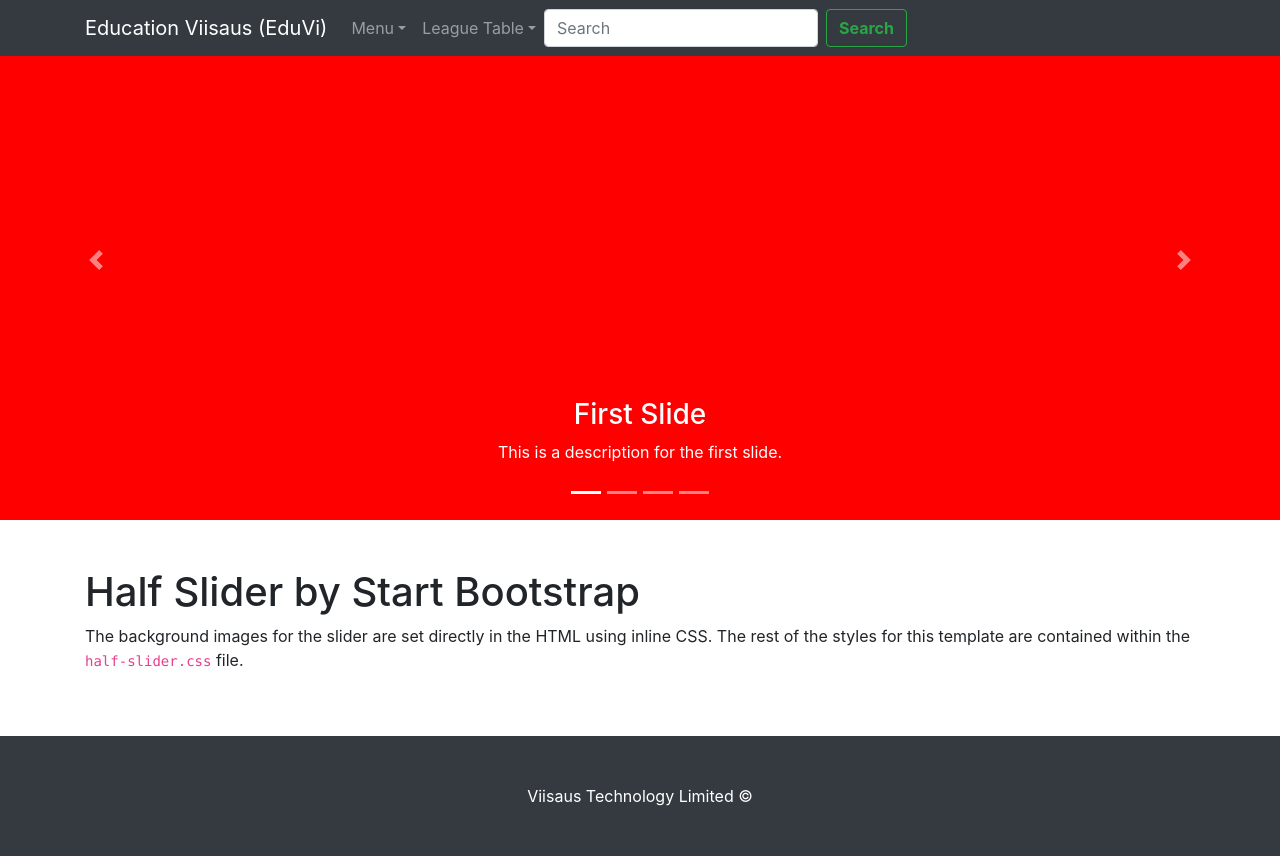
After one commit to viisaustech/eduvi, a Flask app: template templates/index1.html in a window 1280 px wide. The commit adds this page. Run offline with Flask 2, Linux system fonts and the light colour scheme; the template is opened without the code that fills it, so the values that code supplies are empty; parts of the project's set-up code (start-up, migrations or seed data) failed here and were passed over; some libraries are stand-ins or nearby versions.

```diff
--- a/app.py
+++ b/app.py
@@ -1,3 +1,4 @@
+from __future__ import division
 from flask import Flask, render_template, request, jsonify, redirect
 import csv
 import os
@@ -5,6 +6,7 @@ from collections import Counter, OrderedDict
 from operator import itemgetter
 import pandas as pd
 import json
+
 
 #################### Global Dictionaries #################
 Business_Studies = {}
@@ -14,7 +16,8 @@ Humanities = {}
 combined_dict = {}
 
 ############ functions to create the main dictionaries ##########################
-
+result_csv = 'C:/Flaskproject/flask/data/result.csv'
+result = pd.read_csv(result_csv)
 
 def parse_file():
     global Business_Studies
@@ -22,6 +25,7 @@ def parse_file():
     global Technology
     global Humanities
     global combined_dict
+    global result
     Dict_Business_Studies = {}
     Dict_Science_Mathematics = {}
     Dict_Technology = {}
@@ -33,8 +37,6 @@ def parse_file():
     Humanities_subject = ['Computer Studies','Mathematics','Civic Education','Further Mathematics','English Studies','Edo Language','Yoruba','English Literature','Geography','Government','Christian Religious Knowledge','Islamic Religious Knowledge','History','Visual Arts','Music','French Language','Economics','Arabic']
     trade_csv = 'C:/Flaskproject/flask/data/trade_csv.csv'
     trade_subject = pd.read_csv(trade_csv)
-    result_csv = 'C:/Flaskproject/flask/data/result.csv'
-    result = pd.read_csv(result_csv)
     unique_session = result['session'].unique().tolist()
 
     #unique_student_id = result['student_id'].unique().tolist()
@@ -131,9 +133,8 @@ topschoolbysubject = {}
 def getperformingschool():
     global topschoolbysubject
     dict_topschoolbysubject = {}
-    results_csv = 'C:/Flaskproject/flask/result.csv'
-    results = pd.read_csv(results_csv)
-    for row in results.itertuples(index=True, name='Pandas'):
+    global result
+    for row in result.itertuples(index=True, name='Pandas'):
         dict_topschoolbysubject.setdefault(getattr(row, "session"),{}).setdefault(getattr(row, "student_class"),
             {}).setdefault(getattr(row, "subject"),{}).setdefault(getattr(row, "school_name"),
                 []).append(getattr(row, "total_score"))
@@ -152,16 +153,23 @@ def getperformingschoolsbysubject(school_subject):
     for school in school_list:
         school_subject_list = school_subject[school]
         subject_counter = Counter(school_subject_list)
+        print(subject_counter)
         Total_student = sum(subject_counter.values())
+        print(Total_student)
+        print(list(subject_counter.keys()))
         for key in subject_counter.keys():
-            if key in range[70:101]:
+            if key in range(50,101):
                 Over_70_List.append(subject_counter[key])
+                print(Over_70_List)
+            else:
+                continue
         Total_student_over_70 = sum(Over_70_List)
         if Total_student_over_70 < 0.2*Total_student:
             continue
         else:
-            percentage = round((100*Total_student_over_70 / Total_performer),1)
+            percentage = int((100*Total_student_over_70 / Total_student))
             student_over_70_dict.setdefault(school,(percentage,Total_student_over_70,Total_student))
+        Over_70_List = []
     performing_school = student_over_70_dict
     return performing_school
 
@@ -182,12 +190,12 @@ def getperformingschools(School_Perform_Dict):
         if Total_Top_Perform < 0.02*Total_performer:
             continue
         else:
-            percentage = round((100*Total_Top_Perform / Total_performer),1)
-            if percentage in range[50:101]:
+            percentage = int((100*Total_Top_Perform / Total_performer))
+            if percentage in range(50,101):
                 performer_dict_medium.setdefault(school_name,(percentage,Total_Top_Perform,Total_performer,'Top School'))
-            elif percentage in range[30:50]:
+            elif percentage in range(30,50):
                 performer_dict_medium.setdefault(school_name,(percentage,Total_Top_Perform,Total_performer,'Good School'))
-            elif percentage in range[10:30]:
+            elif percentage in range(10,30):
                 performer_dict_medium.setdefault(school_name,(percentage,Total_Top_Perform,Total_performer,'Average School'))
             else:
                 performer_dict_medium.setdefault(school_name,(percentage,Total_Top_Perform,Total_performer,'Poor School'))
@@ -222,7 +230,7 @@ def performer():
     fieldOFSpecialisation.sort()
     return render_template("topschoolsformpage.html", fieldOFSpecialisation=fieldOFSpecialisation)
 
-@app.route("/topperformerbysubject")
+@app.route("/topschoolsbysubjectformpage")
 def performerbysubject():
     sessions = list(topschoolbysubject.keys())
     sessions.sort()
@@ -261,8 +269,8 @@ def getschoolclass():
 ### accepting Json value from top performing school by subject
 
 @app.route('/school_class_bysub', methods=['GET', 'POST'])
-def getschoolclass():
-    sessionkey = request.json['session']
+def getschoolclass_sub():
+    sessionkey = request.json['fieldspecialisationtext']
     session_class = list(topschoolbysubject[sessionkey].keys())
     school_class = json.dumps(session_class)
     return school_class
@@ -271,7 +279,7 @@ def getschoolclass():
 
 
 @app.route('/school_class_by_subject', methods=['GET', 'POST'])
-def getschoolclass():
+def school_class_by_subject():
     subject_list = []
     session = request.json['fieldspecialisationtext']
     level = request.json['fieldschoolsessiontext']
@@ -281,8 +289,7 @@ def getschoolclass():
             if len(grade_list) > 10:
                 subject_list.append(subject)
                 break
-            else:
-                continue
+    # print(subject_list)
     pass_subject = json.dumps(subject_list)
     return pass_subject
 
@@ -327,7 +334,7 @@ def getcountschool_sessiones(fieldOFSpecialisation, session, htclass):
 
 
 @app.route('/GENERATE_Result/<session>/<htclass>/<subject>')
-def getcountschool_sessiones(session, htclass, subject):
+def getcountschool_sessiones1(session, htclass, subject):
     Top_Performing_Schools = get_sorted_dict(getperformingschoolsbysubject(topschoolbysubject[session][htclass][subject]))
     error = ''
     if not Top_Performing_Schools:
@@ -335,7 +342,7 @@ def getcountschool_sessiones(session, htclass, subject):
         return render_template("error.html", error=error)
     else:
         # print(Top_Performing_Schools)
-        return render_template("Top_Performing_Schools.html", Performing_School_Result=Top_Performing_Schools)
+        return render_template("resultfortopperformerbysubject.html", Performing_School_Result=Top_Performing_Schools)
 
 
 
--- /dev/null
+++ b/templates/index1.html
@@ -0,0 +1,134 @@
+<!DOCTYPE html>
+<html lang="en">
+
+  <head>
+
+    <meta charset="utf-8">
+    <meta name="viewport" content="width=device-width, initial-scale=1, shrink-to-fit=no">
+    <meta name="description" content="">
+    <meta name="author" content="">
+
+    <title>Viisaus Data</title>
+
+    <!-- Bootstrap core CSS -->
+    <link href="/static/vendor/bootstrap/css/bootstrap.min.css" rel="stylesheet">
+
+    <!-- Custom styles for this template -->
+    <link href="/static/css/half-slider.css" rel="stylesheet">
+
+  </head>
+  <body>
+
+    <!-- Navigation -->
+    <nav class="navbar navbar-expand-lg navbar-dark bg-dark fixed-top">
+      <div class="container">
+        <a class="navbar-brand" href="#">Education Viisaus (EduVi)</a>
+        <button class="navbar-toggler" type="button" data-toggle="collapse" data-target="#navbarNavDropdown" aria-controls="navbarNavDropdown" aria-expanded="false" aria-label="Toggle navigation">
+          <span class="navbar-toggler-icon"></span>
+        </button>
+        <div class="collapse navbar-collapse" id="navbarNavDropdown">
+         <!-- <ol class="navbar-nav ml-auto"> -->
+            <!--<li class="nav-link dropdown"><span style="color: yellow;font-size: 20px"><b>Menu</b></span>-->
+          <ul class="navbar-nav">
+            <li class="navbar-item dropdown">
+              <a class="nav-link dropdown-toggle" href="#" id="navbarDropdownMenuLink" data-toggle="dropdown" aria-haspopup="true" aria-expanded="false">Menu</a>
+              <div class="dropdown-menu" aria-labelledby="navbarDropdownMenuLink">
+                <a class="dropdown-item" href="#">Home</a>
+                <a class="dropdown-item" href="#">About</a>
+                <a class="dropdown-item" href="#">Services</a>
+                <a class="dropdown-item" href="#">Contact</a>
+              </div>
+            </li>
+            <li class="navbar-item dropdown">
+              <a class="nav-link dropdown-toggle" href="#" id="navbarDropdownMenuLink" data-toggle="dropdown" aria-haspopup="true" aria-expanded="false">League Table</a>
+              <div class="dropdown-menu" aria-labelledby="navbarDropdownMenuLink">
+                <a class="dropdown-item" href="/topperformer">Top Performing School</a>
+                <a class="dropdown-item" href="/topperformerbysubject">Top Performing School by Subject</a>
+                <a class="dropdown-item" href="#">Top Performing Student</a>
+                <div class="dropdown-divider"></div>
+                <a class="dropdown-item" href="#">Other Classification</a>
+              </div>
+            </li>
+          </ul>
+          <form class="form-inline my-2 my-lg-0">
+            <input class="form-control mr-sm-2" type="search" placeholder="Search" aria-label="Search">
+            <button class="btn btn-outline-success my-2 my-sm-0" type="Submit"><b>Search</b></button>
+          </form>
+        </div>
+      </div>
+    </nav>
+
+    <header>
+      <div id="carouselExampleIndicators" class="carousel slide" data-ride="carousel">
+        <ol class="carousel-indicators">
+          <li data-target="#carouselExampleIndicators" data-slide-to="0" class="active"></li>
+          <li data-target="#carouselExampleIndicators" data-slide-to="1"></li>
+          <li data-target="#carouselExampleIndicators" data-slide-to="2"></li>
+          <li data-target="#carouselExampleIndicators" data-slide-to="3"></li>
+        </ol>
+        <div class="carousel-inner" role="listbox">
+          <!-- Slide One - Set the background image for this slide in the line below -->
+          <div class="carousel-item active" style="background-color: red">
+            <div class="carousel-caption d-none d-md-block">
+              <h3>First Slide</h3>
+              <p>This is a description for the first slide.</p>
+            </div>
+          </div>
+          <!-- Slide Two - Set the background image for this slide in the line below -->
+          <div class="carousel-item" style="background-color: blue">
+            <div class="carousel-caption d-none d-md-block">
+              <h3>Second Slide</h3>
+              <p>This is a description for the second slide.</p>
+            </div>
+          </div>
+          <!-- Slide Three - Set the background image for this slide in the line below -->
+          <div class="carousel-item" style="background-color: green">
+            <div class="carousel-caption d-none d-md-block">
+              <h3>Third Slide</h3>
+              <p>This is a description for the third slide.</p>
+            </div>
+          </div>
+          <!-- Slide four - Set the background image for this slide in the line below -->
+          <div class="carousel-item" img src="/static/fouthpix.jpg" >
+            <div class="carousel-caption d-none d-md-block">
+              <h3>Fouth Slide</h3>
+              <p>This is a description for the fouth slide.</p>
+            </div>
+          </div>
+        </div>
+        <a class="carousel-control-prev" href="#carouselExampleIndicators" role="button" data-slide="prev">
+          <span class="carousel-control-prev-icon" aria-hidden="true"></span>
+          <span class="sr-only">Previous</span>
+        </a>
+        <a class="carousel-control-next" href="#carouselExampleIndicators" role="button" data-slide="next">
+          <span class="carousel-control-next-icon" aria-hidden="true"></span>
+          <span class="sr-only">Next</span>
+        </a>
+      </div>
+    </header>
+
+    <!-- Page Content -->
+    <section class="py-5">
+      <div class="container">
+        <h1>Half Slider by Start Bootstrap</h1>
+        <p>The background images for the slider are set directly in the HTML using inline CSS. The rest of the styles for this template are contained within the
+          <code>half-slider.css</code>
+          file.</p>
+      </div>
+    </section>
+
+    <!-- Footer -->
+    <footer class="py-5 bg-dark">
+      <div class="container">
+        <p class="m-0 text-center text-white">Viisaus Technology Limited &copy;</p>
+      </div>
+      <!-- /.container -->
+    </footer>
+
+    <!-- Bootstrap core JavaScript -->
+    <script src="/static/vendor/jquery/jquery.min.js"></script>
+    <script src="/static/vendor/bootstrap/js/bootstrap.bundle.min.js"></script>
+
+  </body>
+
+</html>
```
Also changed, not shown: templates/Top_Performing_Schools.html (+34 -8 lines), templates/resultfortopperformerbysubject.html (+18 -2 lines), templates/topschoolsbysubjectformpage.html (+10 -3 lines).
